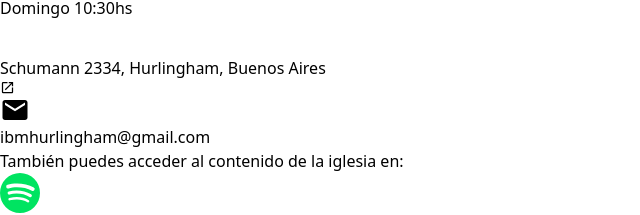
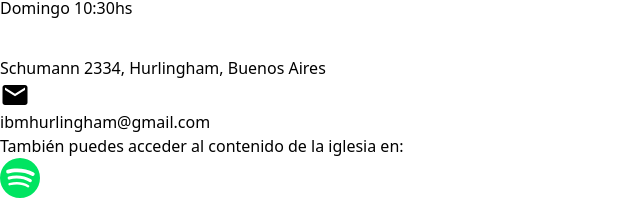
Before and after one commit to elizabethMica/IBMH, a React (Vite) app in the folder client/: page / in a window 1280 px wide. Shown: the part 182-397 px from the top of the page, without its empty margins (0-640 px from the left). Built offline with nearby package versions, Linux system fonts and the light colour scheme; no server answers; some icons are missing.

Commit message:
maps link

```diff
--- a/client/src/Components/Landing/InfoMeeting.jsx
+++ b/client/src/Components/Landing/InfoMeeting.jsx
@@ -37,9 +37,7 @@ function InfoMeeting() {
             {/* <h3 className='text-lg font-bold text-center'>Ubicación:</h3> */}
             <h3 className='text-xl font-semibold text-center text-black'>Schumann 2334, Hurlingham, Buenos Aires</h3>
           </Link>
-          <Link to={mapsLink} target="_blank">
-            <MdOpenInNew size={15} color={"black"}/>
-          </Link>
+
         </div>
 
         <div className='flex flex-col justify-start items-center mt-6 md:mt-0 md:mx-8'>
```
